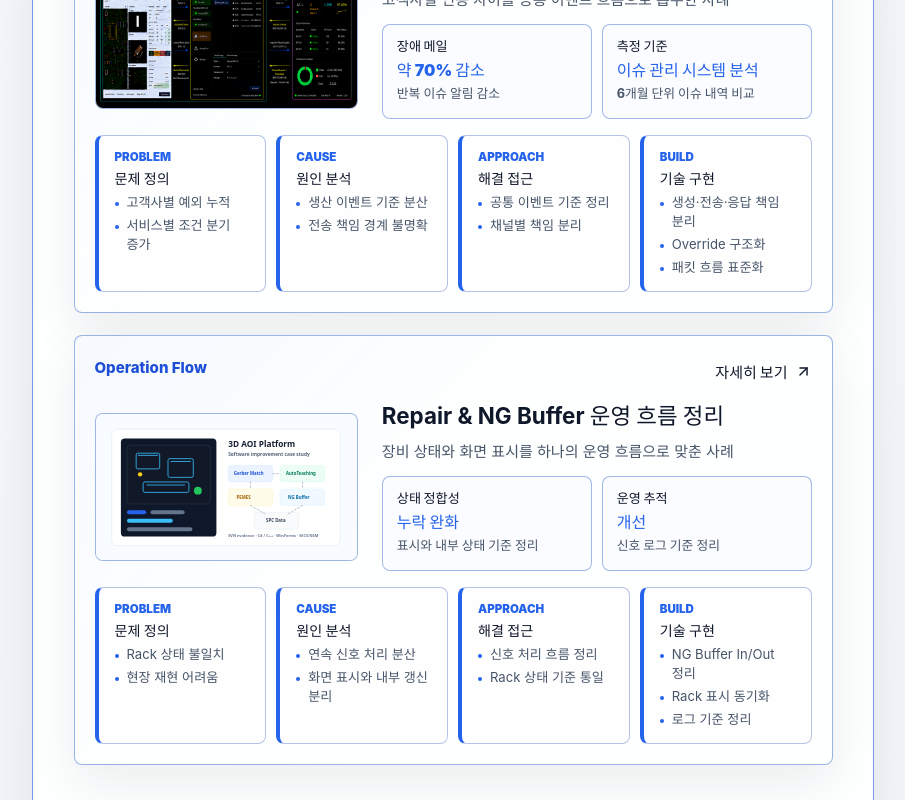
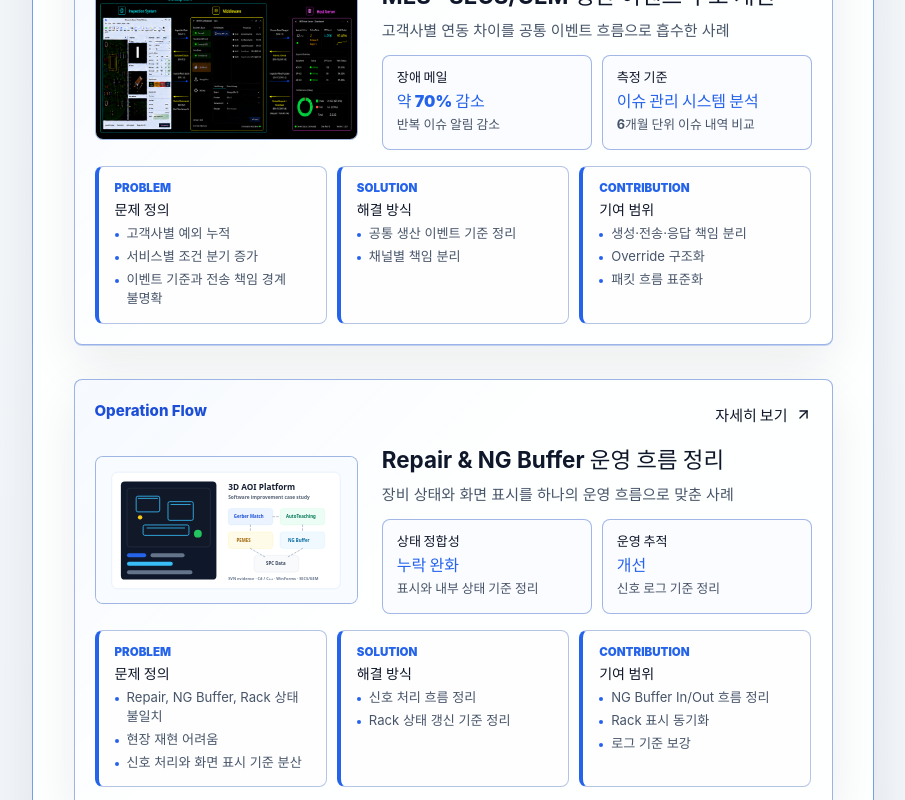
Before and after one commit to GrownDombo/GrownDombo.github.io, a React (Vite) app: page / in a window 1280 px wide. Shown: the part 2000-2800 px from the top of the page, without its empty margins (279-1184 px from the left). Built offline with nearby package versions, Linux system fonts and the light colour scheme.

Commit message:
refactor: simplify work case card body

```diff
--- a/src/data/workCaseCards.ts
+++ b/src/data/workCaseCards.ts
@@ -53,22 +53,17 @@ export const workCaseCards: WorkCaseCardData[] = [
       {
         label: 'Problem',
         title: '문제 정의',
-        details: ['대량 ROI 전수 비교', '검사 준비 시간 증가'],
+        details: ['대량 ROI 전수 비교로 검사 준비 대기 시간이 길어짐', '넓은 후보 범위가 병목으로 작동', '좌표 변환 반복 계산 발생'],
       },
       {
-        label: 'Cause',
-        title: '원인 분석',
-        details: ['후보 범위 과다', '좌표 변환 계산 반복'],
-      },
-      {
-        label: 'Approach',
-        title: '해결 접근',
+        label: 'Solution',
+        title: '해결 방식',
         details: ['Module 기준 후보 선별', '변환 결과 캐싱'],
       },
       {
-        label: 'Build',
-        title: '기술 구현',
-        details: ['후보군 축소', 'ROI 캐시', '기존 결과 포맷 호환'],
+        label: 'Contribution',
+        title: '기여 범위',
+        details: ['로그 기반 병목 확인', '후보군 필터링 구조 개선', 'ROI 캐시 적용'],
       },
     ],
   },
@@ -96,21 +91,16 @@ export const workCaseCards: WorkCaseCardData[] = [
       {
         label: 'Problem',
         title: '문제 정의',
-        details: ['고객사별 예외 누적', '서비스별 조건 분기 증가'],
+        details: ['고객사별 예외 누적', '서비스별 조건 분기 증가', '이벤트 기준과 전송 책임 경계 불명확'],
       },
       {
-        label: 'Cause',
-        title: '원인 분석',
-        details: ['생산 이벤트 기준 분산', '전송 책임 경계 불명확'],
+        label: 'Solution',
+        title: '해결 방식',
+        details: ['공통 생산 이벤트 기준 정리', '채널별 책임 분리'],
       },
       {
-        label: 'Approach',
-        title: '해결 접근',
-        details: ['공통 이벤트 기준 정리', '채널별 책임 분리'],
-      },
-      {
-        label: 'Build',
-        title: '기술 구현',
+        label: 'Contribution',
+        title: '기여 범위',
         details: ['생성·전송·응답 책임 분리', 'Override 구조화', '패킷 흐름 표준화'],
       },
     ],
@@ -139,22 +129,17 @@ export const workCaseCards: WorkCaseCardData[] = [
       {
         label: 'Problem',
         title: '문제 정의',
-        details: ['Rack 상태 불일치', '현장 재현 어려움'],
+        details: ['Repair, NG Buffer, Rack 상태 불일치', '현장 재현 어려움', '신호 처리와 화면 표시 기준 분산'],
       },
       {
-        label: 'Cause',
-        title: '원인 분석',
-        details: ['연속 신호 처리 분산', '화면 표시와 내부 갱신 분리'],
+        label: 'Solution',
+        title: '해결 방식',
+        details: ['신호 처리 흐름 정리', 'Rack 상태 갱신 기준 정리'],
       },
       {
-        label: 'Approach',
-        title: '해결 접근',
-        details: ['신호 처리 흐름 정리', 'Rack 상태 기준 통일'],
-      },
-      {
-        label: 'Build',
-        title: '기술 구현',
-        details: ['NG Buffer In/Out 정리', 'Rack 표시 동기화', '로그 기준 정리'],
+        label: 'Contribution',
+        title: '기여 범위',
+        details: ['NG Buffer In/Out 흐름 정리', 'Rack 표시 동기화', '로그 기준 보강'],
       },
     ],
   },
--- a/src/styles/home.css
+++ b/src/styles/home.css
@@ -1055,7 +1055,7 @@
 
 .case-study-list {
   display: grid;
-  gap: 22px;
+  gap: 34px;
 }
 
 .case-study-card {
@@ -1070,7 +1070,9 @@
   background:
     linear-gradient(135deg, color-mix(in srgb, var(--accent-soft) 42%, transparent), transparent 42%),
     color-mix(in srgb, var(--card) 90%, var(--app-bg));
-  box-shadow: var(--shadow);
+  box-shadow:
+    0 1px 0 color-mix(in srgb, var(--accent) 24%, transparent),
+    var(--shadow);
   transition:
     transform 180ms ease,
     border-color 180ms ease,
```
